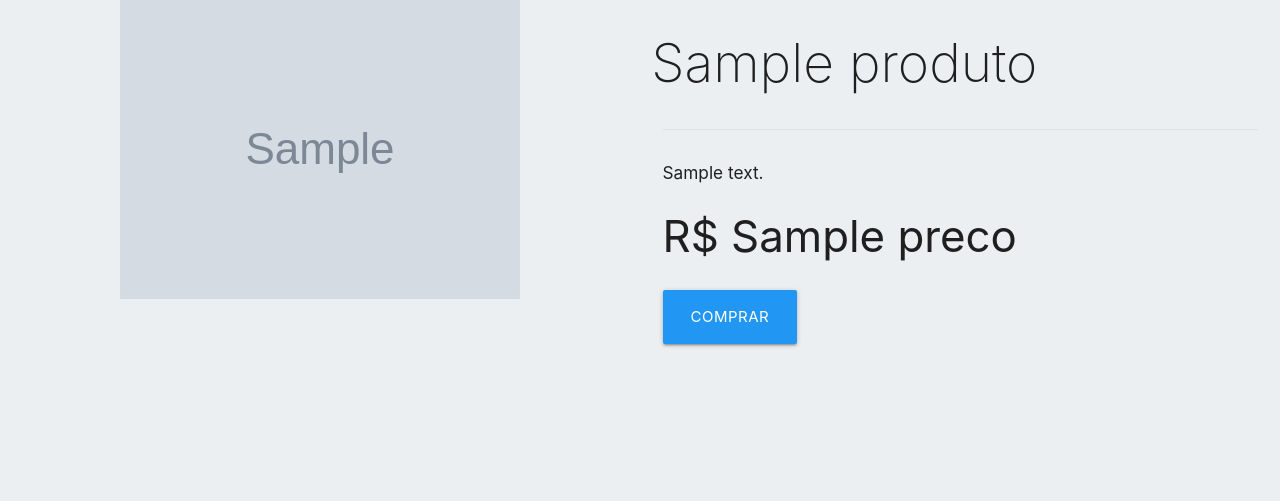
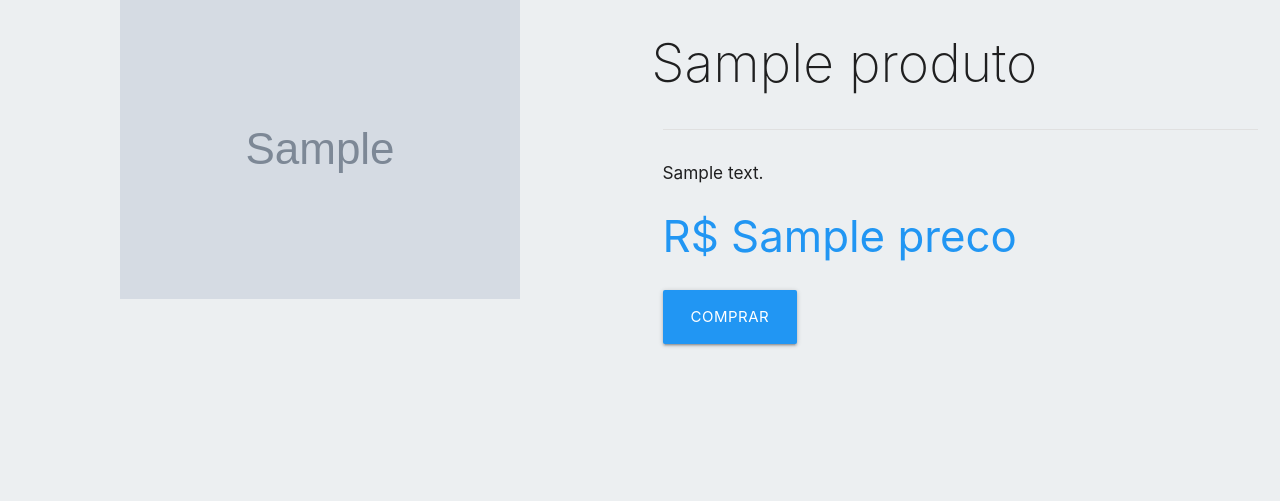
Before and after one commit to Cleberton-Oliveira/ohelixis, a Django app: template oelixis/programas/templates/produto.html in a window 1280 px wide. Shown: the part 142-643 px from the top of the page. Run offline with Django 3.2, Linux system fonts and the light colour scheme; the template is opened without the code that fills it: most values are stand-ins (such as "Sample title", 1, 10 or a date in 2020); grey boxes marked "Sample" are stand-in pictures; parts of the project's set-up code (start-up, migrations or seed data) failed here and were passed over; some libraries are stand-ins or nearby versions.

Commit message:
valor em azul

```diff
--- a/oelixis/programas/templates/produto.html
+++ b/oelixis/programas/templates/produto.html
@@ -17,7 +17,7 @@
 				<li id="definicao" class="divider divisor"></li>
 				<br />
 				<li><h6>{{produto.descricao}}</h6></li>
-				<li><h3>R$ {{produto.preco}}<h3></li>
+				<li><h3 class="blue-text">R$ {{produto.preco}}<h3></li>
 				<li><div class="btn-large blue">Comprar</div></li>
 			</ul>
 		</div>
```
